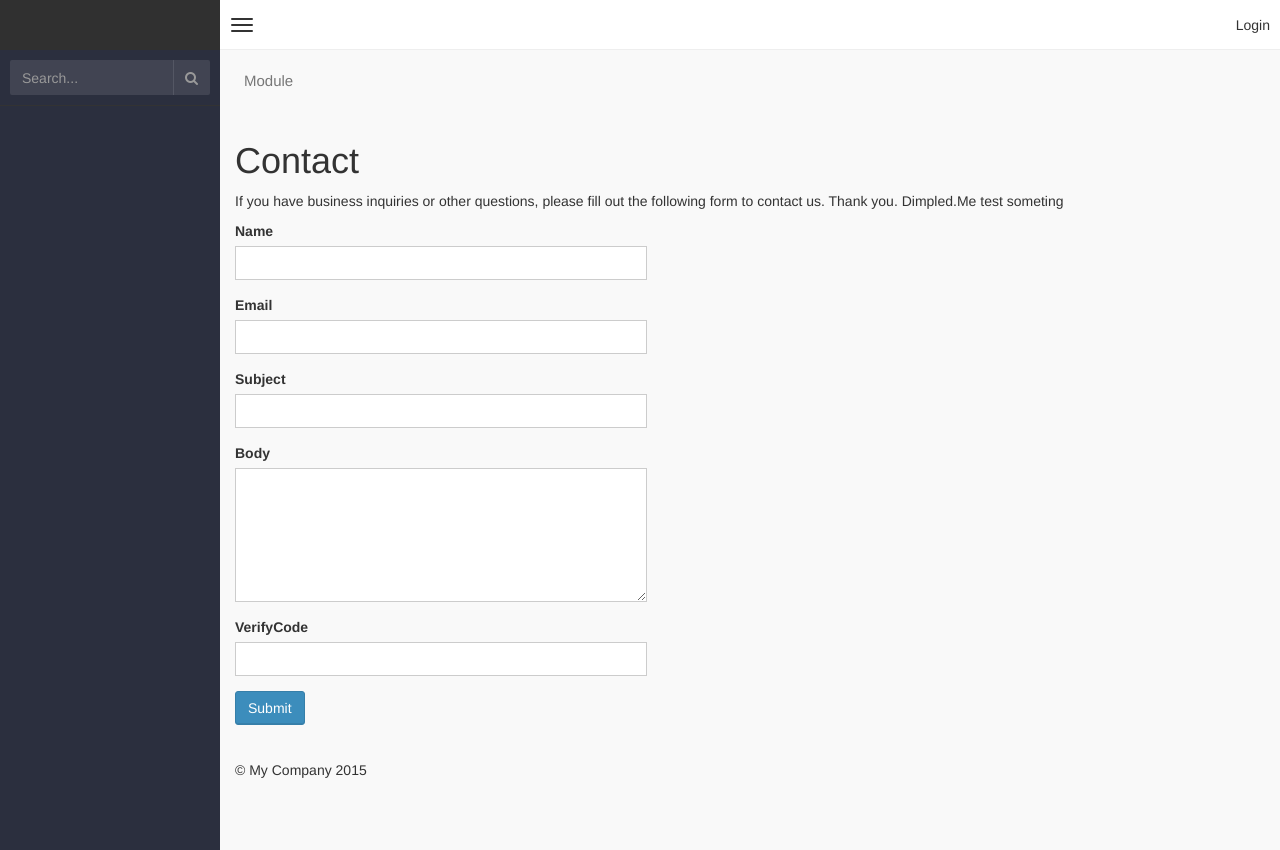
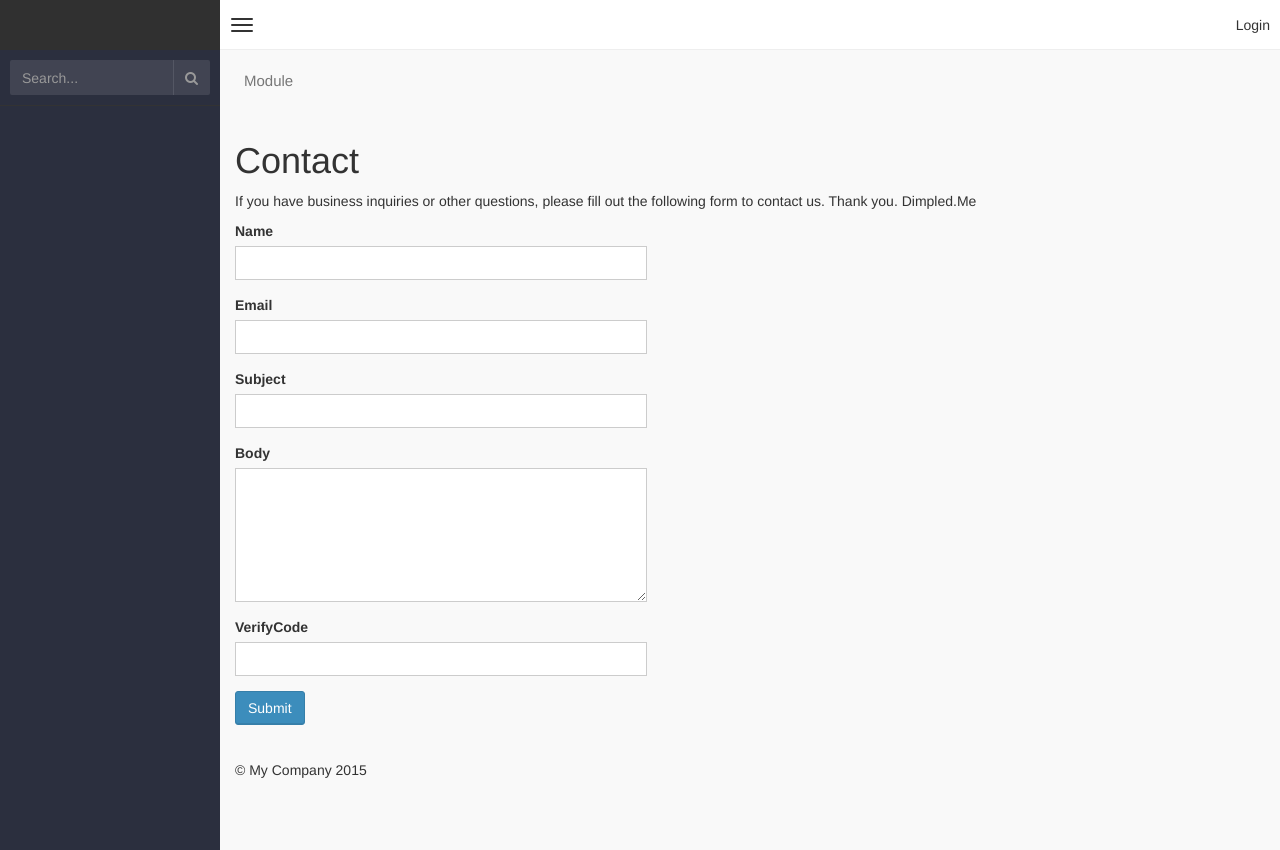
Before and after one commit to dimpled/dimlab, a Yii app: template views/site/contact.php in a window 1280 px wide. Run offline with PHP 8.4 and a stand-in for Yii, Linux system fonts and the light colour scheme; the template is opened without the code that fills it, so the values that code supplies are empty; form fields are guessed from the names that the template uses; some libraries are stand-ins or nearby versions.

Commit message:
ลบ Test Something ในหน้า Contact

```diff
--- a/views/site/contact.php
+++ b/views/site/contact.php
@@ -35,7 +35,7 @@ $this->params['breadcrumbs'][] = $this->title;
     <p>
         If you have business inquiries or other questions, please fill out the following form to contact us. Thank you.
         Dimpled.Me
-        test someting
+
     </p>
 
     <div class="row">
```
